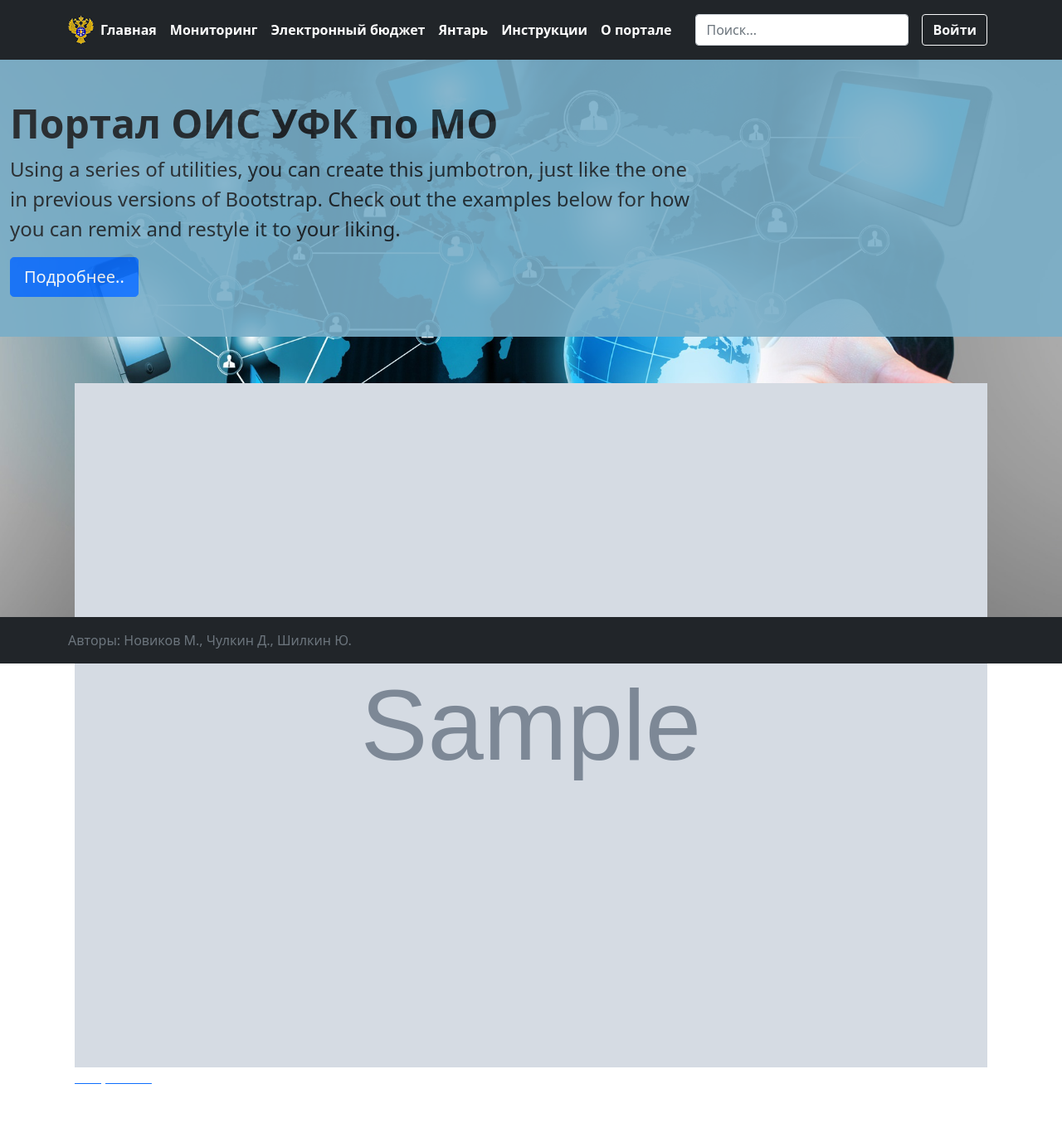
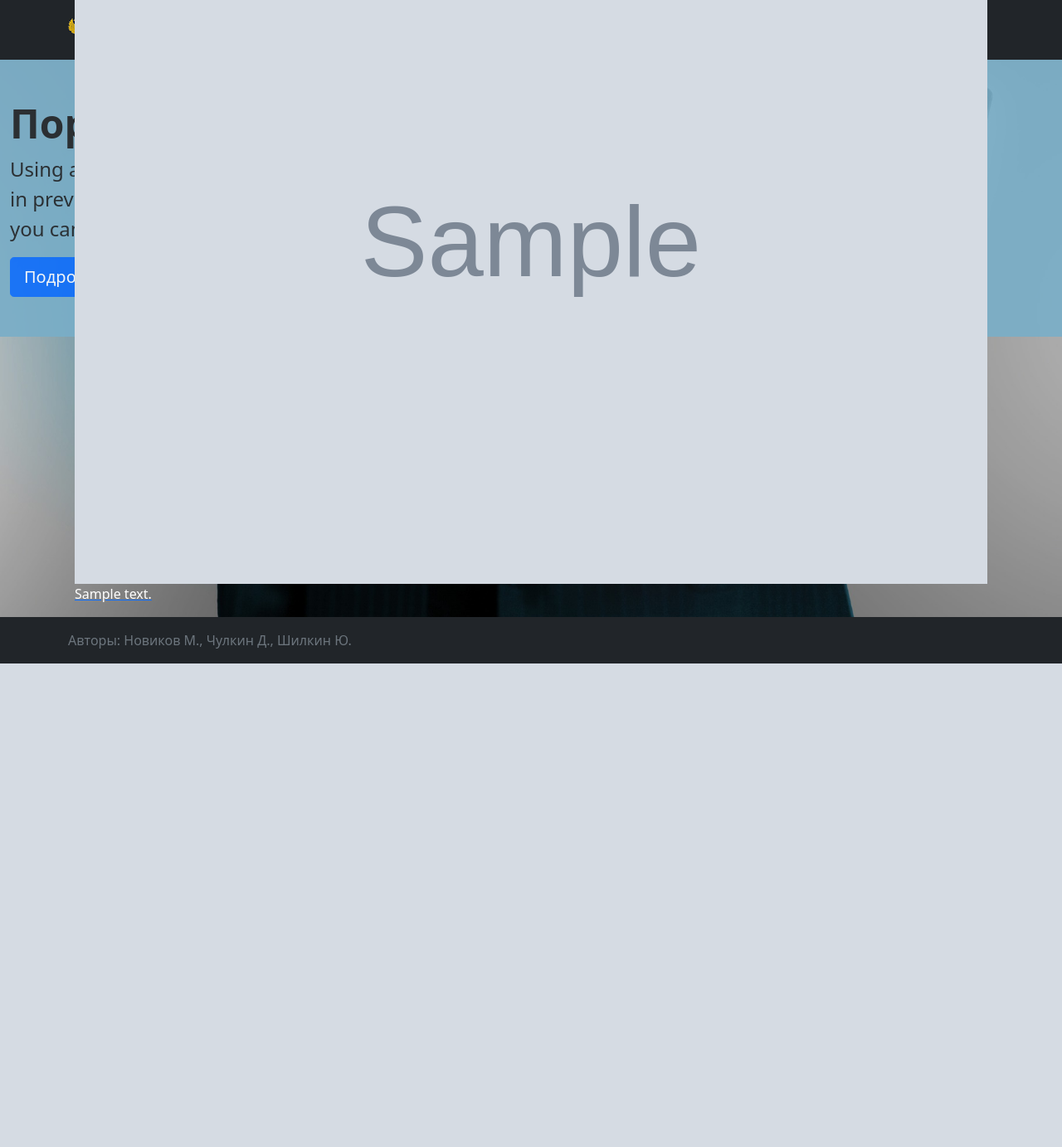
Before and after one commit to ShilkinYuV/ois, a Django app: page / in a window 1280 px wide. Shown: the whole page at 83% size. After the commit the page ends 800 px from the top, so only its background shows below. Run offline with Django 3.2, Linux system fonts and the light colour scheme; tables that the repository leaves empty hold one stand-in row (values such as "Sample post"); grey boxes marked "Sample" are stand-in pictures; some libraries are stand-ins or nearby versions.

Commit message:
news fixed-bottom

```diff
--- a/portal-project/home/templates/home/index.html
+++ b/portal-project/home/templates/home/index.html
@@ -9,7 +9,7 @@
         <button class="btn btn-primary btn-lg" type="button">Подробнее..</button>
       </div>
     </div>
-<div class="container">
+<div class="container fixed-bottom">
      <div class="row mx-auto my-5">
     {% for el in news %}
         <div class="col-sm p-2">
```
